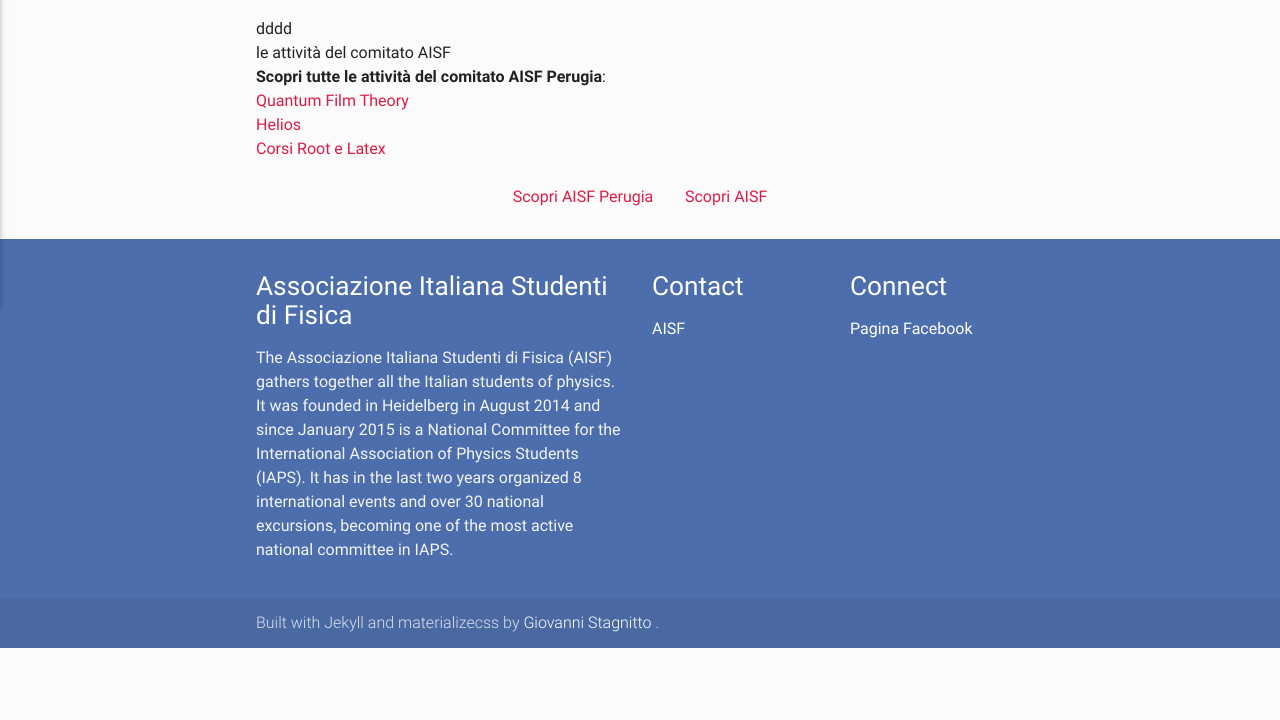
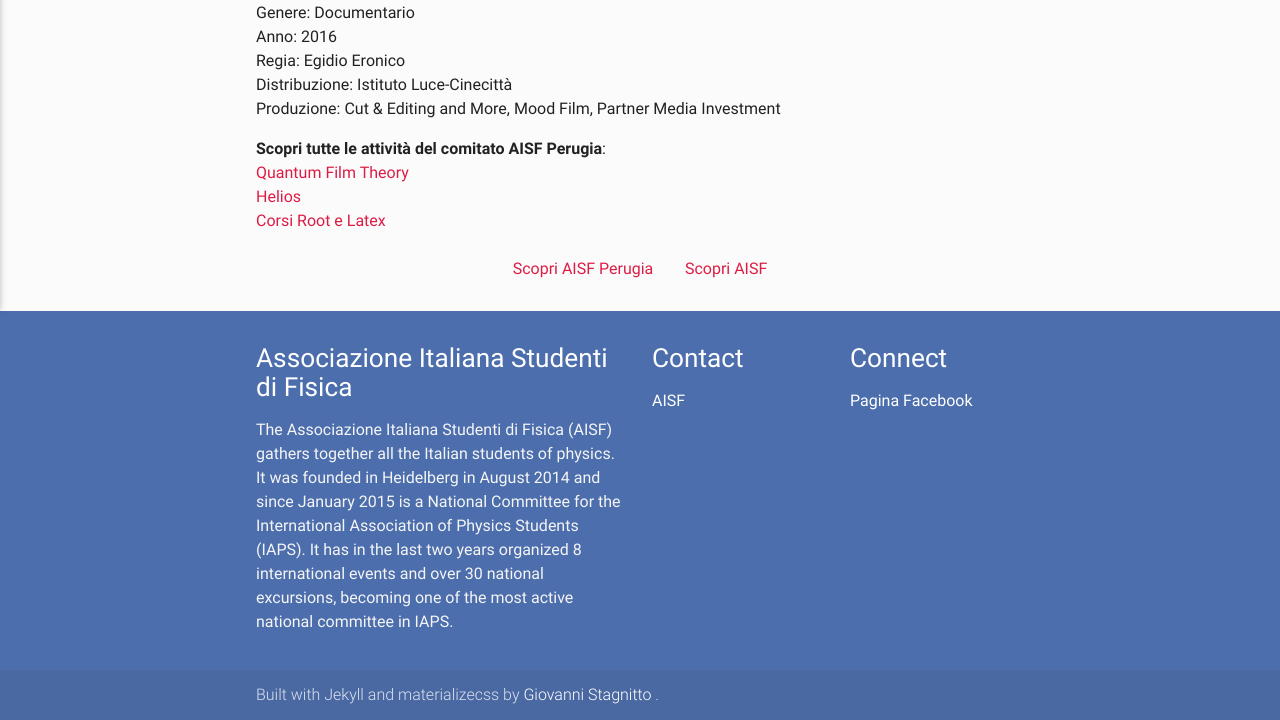
Before and after one commit to ai-sf/aisf_perugia, a Jekyll site: the page built from ProssimiEventi.html, in a window 1280 px wide. Shown: the part 652-1372 px from the top of the page. Built offline with Jekyll 4.4.1, drawn with Linux system fonts in a browser that asks for light colours; nearby versions of some CDN libraries; before the commit the page ends 1300 px from its top, so only the background shows below that; some of the changed text lies outside the part shown.

Commit message:
Update ProssimiEventi.html

```diff
--- a/ProssimiEventi.html
+++ b/ProssimiEventi.html
@@ -17,18 +17,14 @@
 
 
 
-
-<!--+Data di uscita: 15 aprile 2016
-+Genere: Documentario
-+Anno: 2016
-+Regia: Egidio Eronico
-+Distribuzione: Istituto Luce-Cinecittà
-+Produzione: Cut & Editing and More, Mood Film, Partner Media Investment -->
-ul {padding-left: 40px; margin-top: 1em; margin-bottom: 1em;}
 <ul>
-<li>dddd</li>
-<li>le attività del comitato AISF</li>
-<ul>
+<li>Data di uscita: 15 aprile 2016</li>
+<li>Genere: Documentario</li>
+<li>Anno: 2016</li>
+<li>Regia: Egidio Eronico</li>
+<li>Distribuzione: Istituto Luce-Cinecittà</li>
+<li>Produzione: Cut & Editing and More, Mood Film, Partner Media Investment</li>
+</ul>
 
 
 
```
